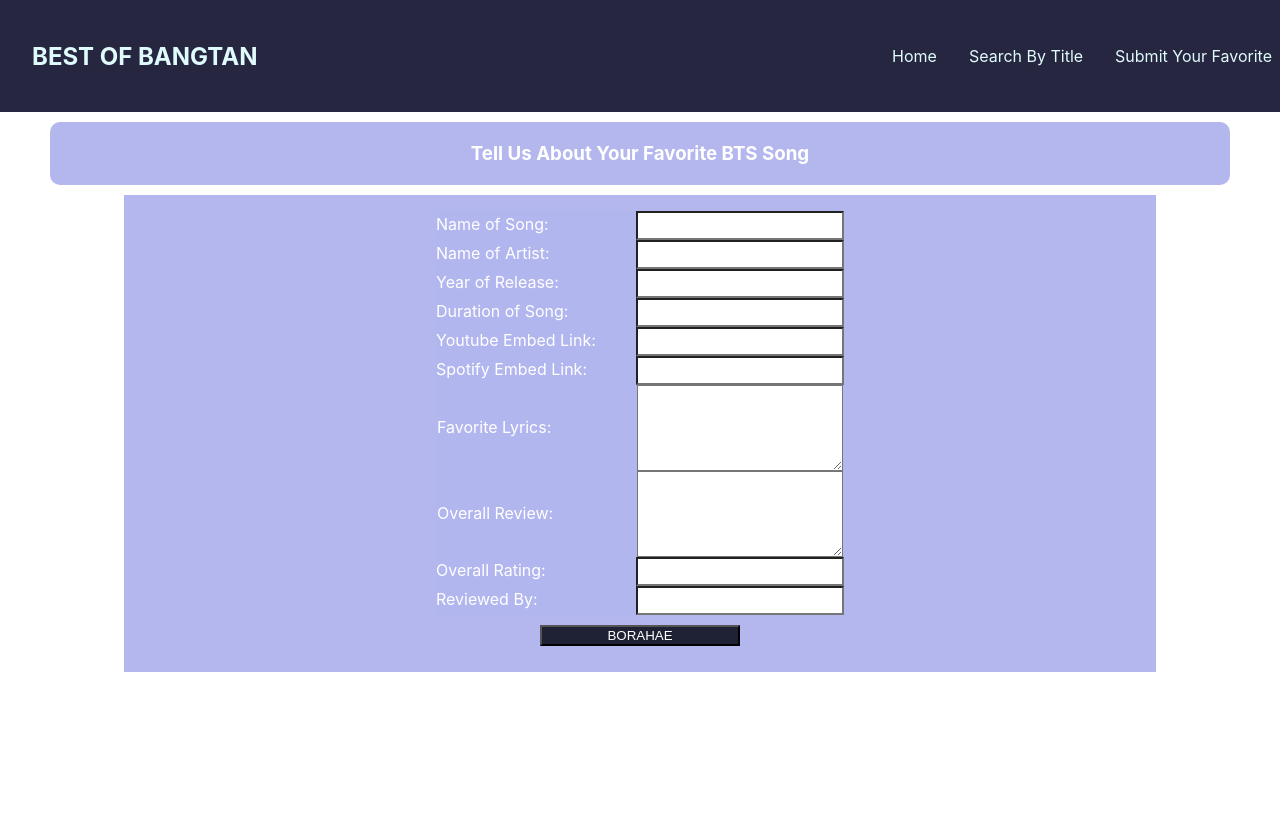
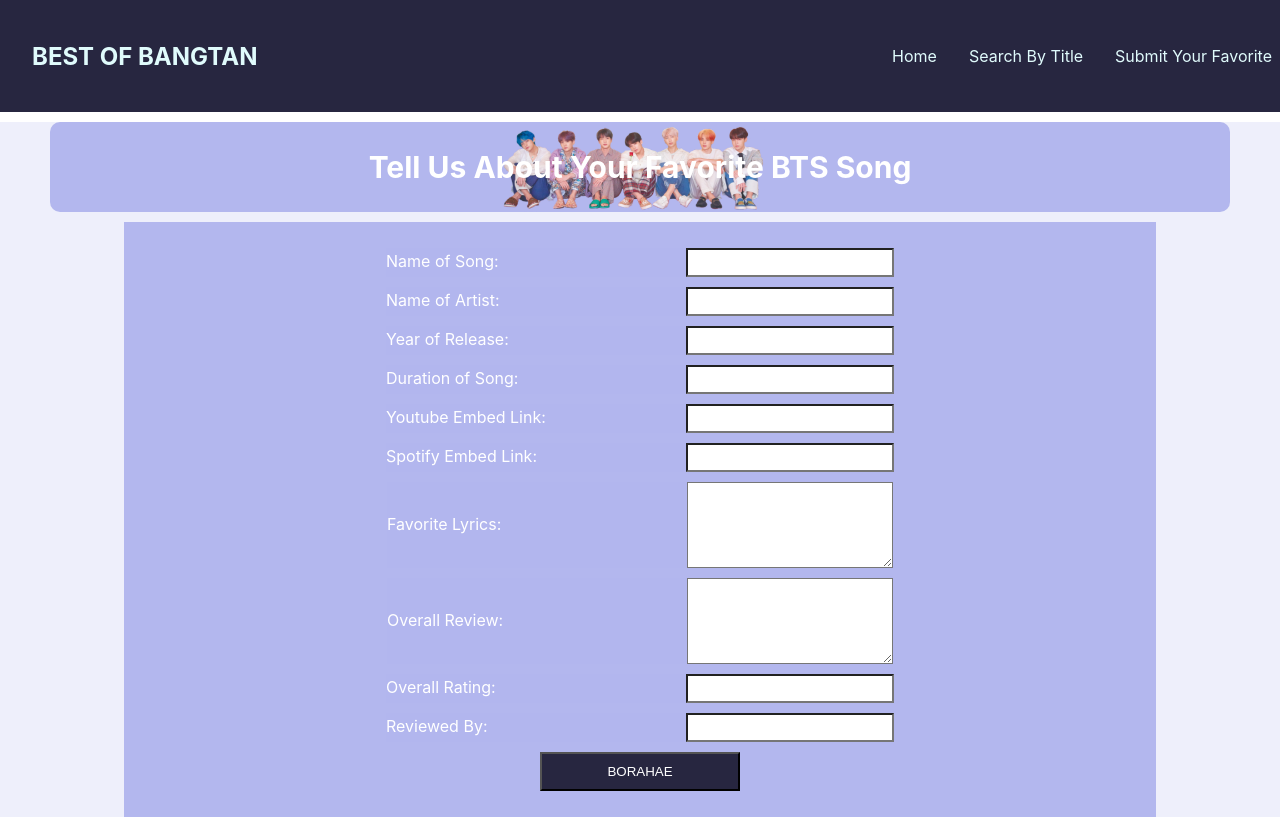
Before and after one commit to snqureshi/best-of-bangtan, a React (Create React App) app: page /songs/new in a window 1280 px wide. Built offline with nearby package versions, Linux system fonts and the light colour scheme; no server answers.

Commit message:
updated form css

```diff
--- a/src/components/Form.css
+++ b/src/components/Form.css
@@ -1,10 +1,21 @@
+.container {
+  background-color: #eeeffb;
+}
 .form-title {
   color: white;
   border-radius: 10px;
-  text-align: center;
   margin: 10px 50px 10px 50px;
   padding: 20px;
-  background-color: #b3b7ee;
+  height: 50px;
+  background-color: rgb(179, 183, 238);
+  background-image: url("../tumblr_prm9dzAfBR1tba1dg_540.png");
+  background-repeat: no-repeat;
+  background-size: 300px;
+  background-position: center;
+  display: flex;
+  align-items: center;
+  justify-content: center;
+  font-size: 30px;
 }
 
 .form-container {
@@ -34,6 +45,7 @@
   justify-content: space-between;
   background-color: rgb(179, 183, 238, 0.77);
   align-items: center;
+  margin-top: 10px;
 }
 
 .title-label,
@@ -59,7 +71,7 @@
 #rating,
 #author {
   background-color: white;
-  /* margin-left: 300px; */
+  margin-left: 100px;
   height: 23px;
   width: 200px;
 }
@@ -68,13 +80,15 @@
 #review {
   background-color: white;
   align-items: flex-end;
+  margin-left: 100px;
   height: 80px;
   width: 200px;
 }
 
 .form-button {
-  background-color: #1f2134;
+  background: rgb(39, 38, 64);
   color: white;
   width: 200px;
   margin: 10px 50px;
+  padding: 10px 5px;
 }
--- a/src/components/NavbarElements.js
+++ b/src/components/NavbarElements.js
@@ -29,13 +29,13 @@ export const Bars = styled(FaBars)`
   display: none;
   color: #e0fbfc;
 
-  @media screen and (max-width: 768px) {
+  @media screen and (max-width: 400px) {
     display: block;
     position: absolute;
     top: 0;
     right: 0;
     transform: translate(-100%, 75%);
-    font-size: 2.8 rem;
+    font-size: 5 rem;
     cursor: pointer;
   }
 `;
```
Also changed, not shown: src/tumblr_prm9dzAfBR1tba1dg_540.png (added).
